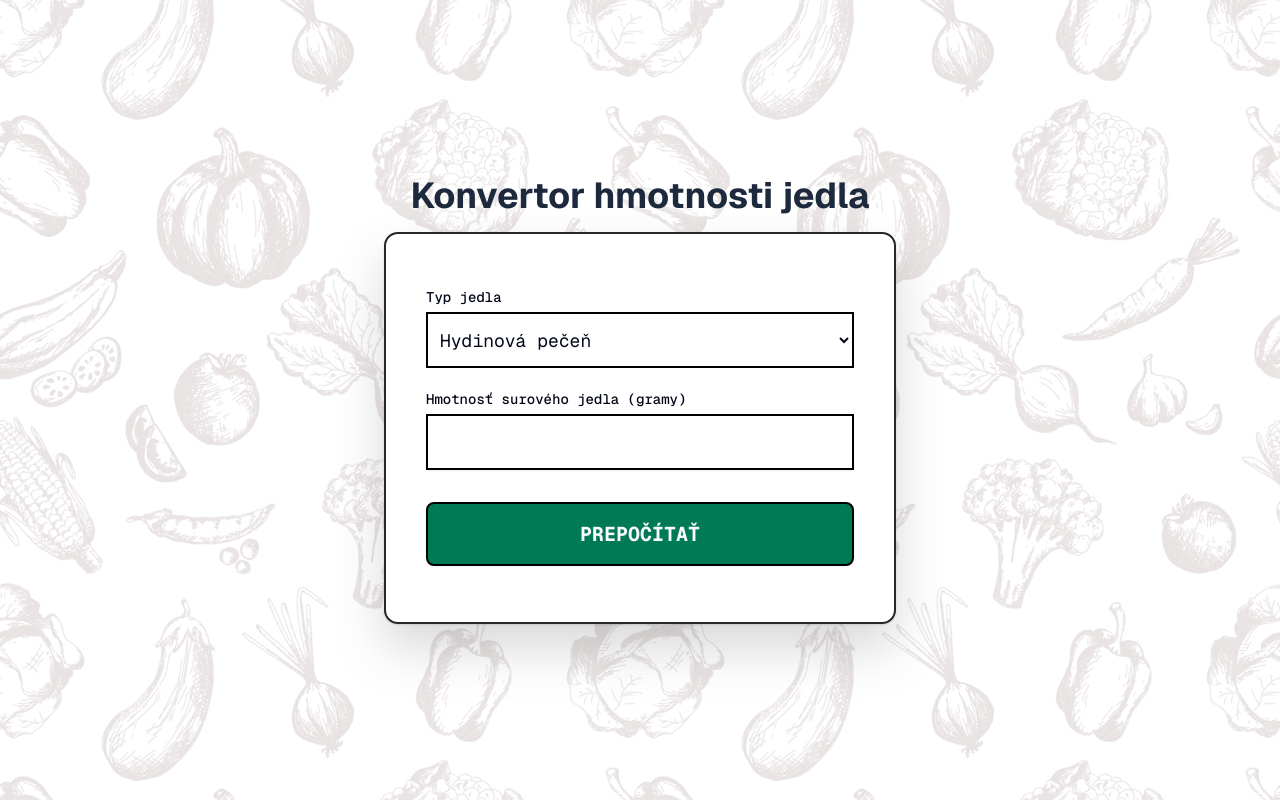
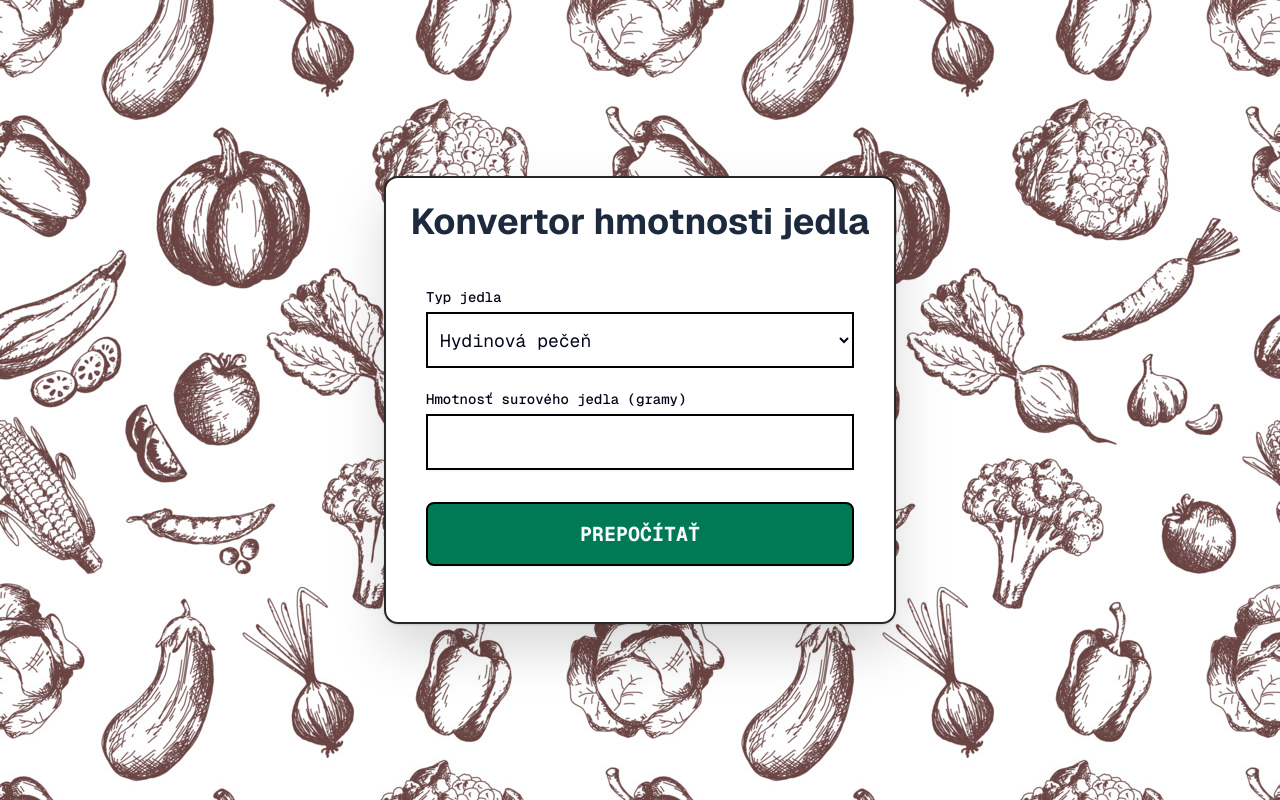
Before and after one commit to Lubos-Trcalek/food-converter-app, a Next.js app: page / in a window 1280 px wide. Built offline with nearby package versions, Linux system fonts and the light colour scheme.

Commit message:
bg change

```diff
--- a/src/app/globals.css
+++ b/src/app/globals.css
@@ -121,6 +121,6 @@
 }
 
 .container {
-  background-image: linear-gradient(rgba(255, 255, 255, 0.85), rgba(255, 255, 255, 0.85)), url('/bg.jpg');
+  background-image: url('/bg.jpg');
   background-color: rgba(255, 255, 255, 0.85);
 }
--- a/src/components/FoodConverter.tsx
+++ b/src/components/FoodConverter.tsx
@@ -106,13 +106,13 @@ export default function FoodConverter() {
       </select> */}
 
       {/* title */}
-      <div>
-        <h1 className="text-4xl font-bold pb-4 text-center text-slate-800 font-sans">{t.title}</h1>
-      </div>
+      <div></div>
 
       {/* Card converter */}
-      <Card className="max-w-lg border-2 border-zinc-800 w-full drop-shadow-2xl ">
-        <CardContent className="px-10 py-8">
+      <Card className="max-w-lg border-2 border-zinc-800 w-full drop-shadow-2xl">
+        <h1 className="text-4xl font-bold pb-4 text-center text-slate-800 font-sans">{t.title}</h1>
+
+        <CardContent className="px-10 pb-8 pt-2">
           <form
             onSubmit={e => {
               e.preventDefault(); // prevent page reload
```
